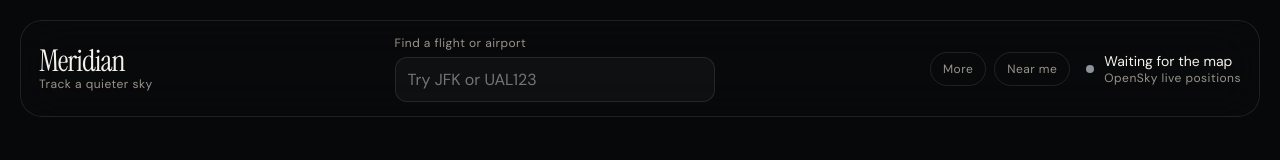
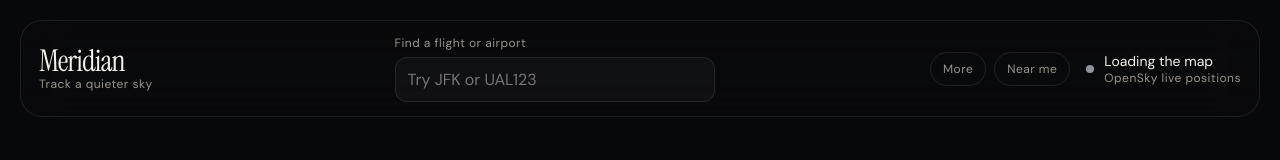
Before and after one commit to miinks/Meridian, a React (Vite) app: page / in a window 1280 px wide. Shown: the top 160 px of the page. Built offline with nearby package versions, Linux system fonts and the light colour scheme; no server answers.

Commit message:
replace waiting for map

```diff
--- a/src/App.jsx
+++ b/src/App.jsx
@@ -30,8 +30,8 @@ export default function App() {
   const controllerRef = useRef(null);
 
   const [status, setStatus] = useState({
-    kind: "idle",
-    label: "Waiting for the map",
+    kind: "loading",
+    label: "Loading the map",
     meta: "OpenSky live positions",
   });
   const [sheet, setSheet] = useState(null);
```
